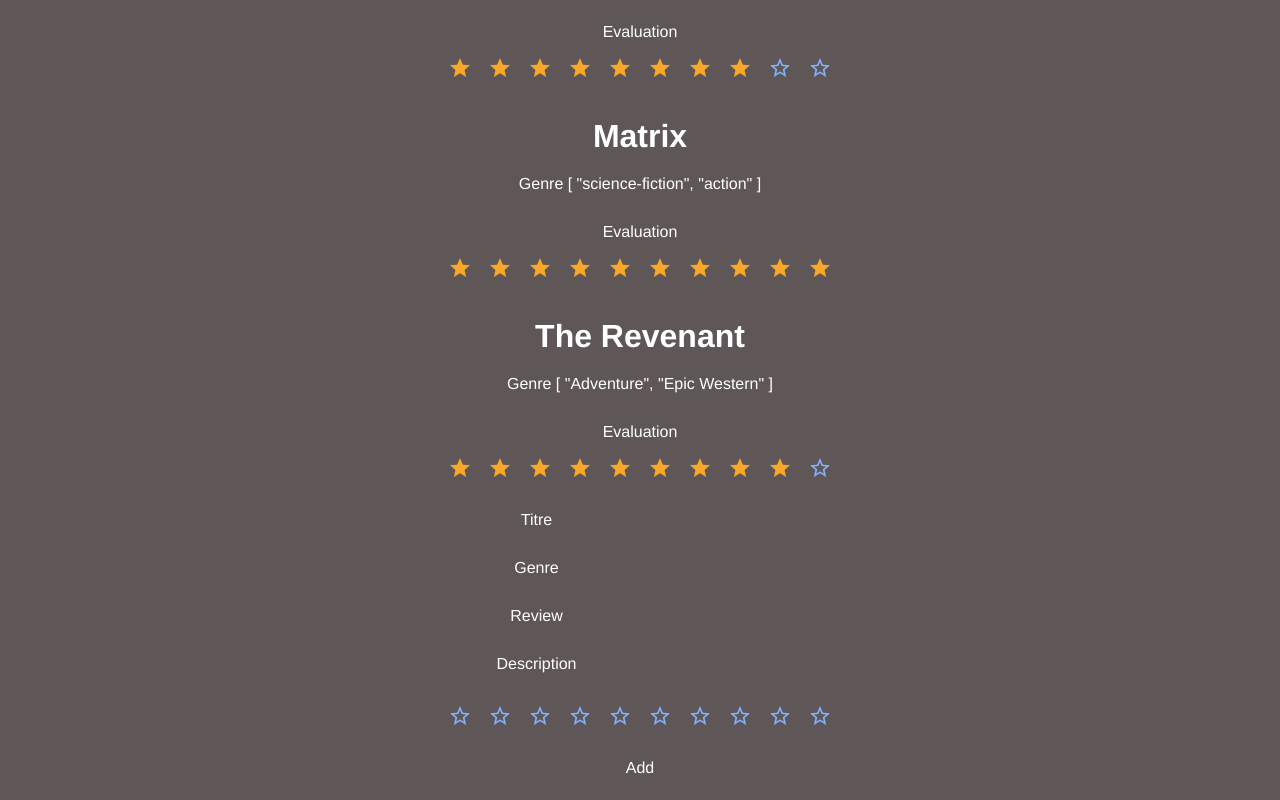
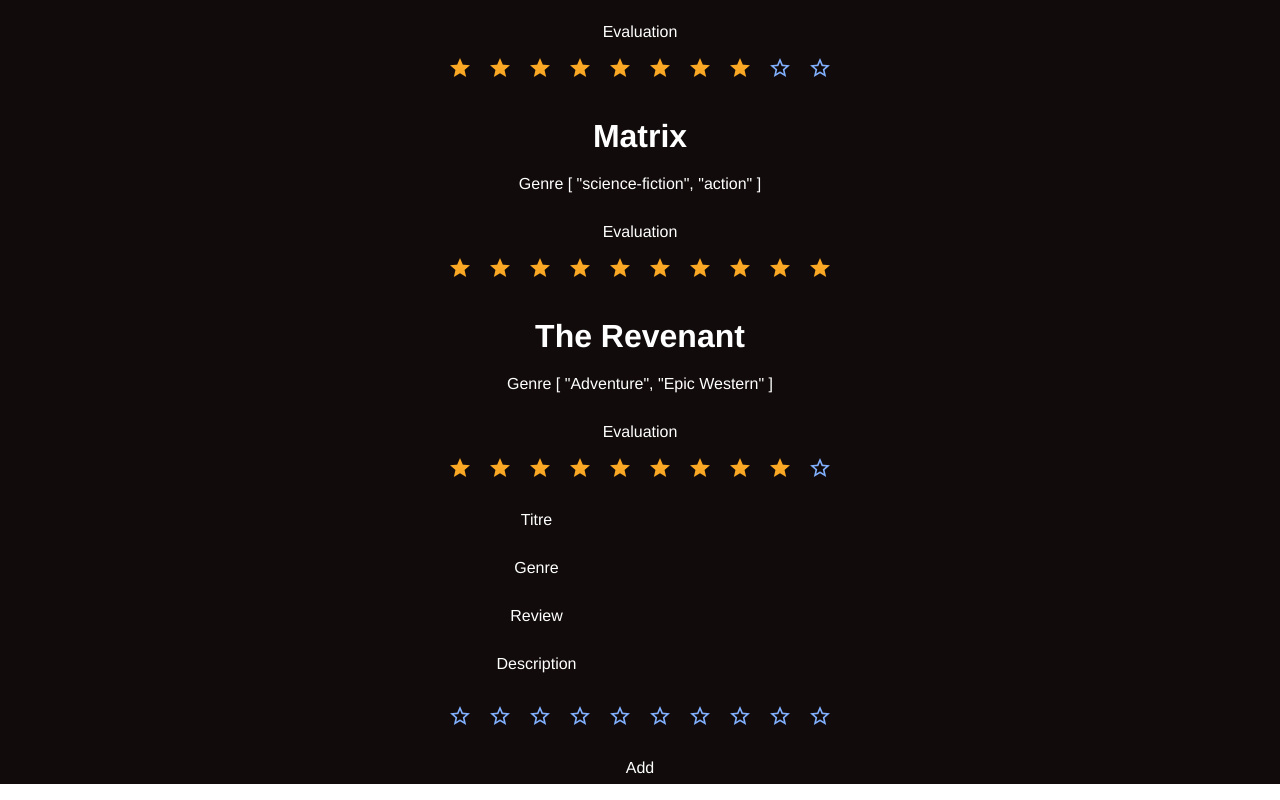
Before and after one commit to wissemchaehd/vueflix, a Vue app in the folder vueflix/: page / in a window 1280 px wide. Shown: the part 364-1164 px from the top of the page. Built offline with nearby package versions, Linux system fonts and the light colour scheme.

Commit message:
technique parent enfant

```diff
--- a/vueflix/src/App.vue
+++ b/vueflix/src/App.vue
@@ -16,8 +16,8 @@
             </select>
 
           <Movie v-for="movie in filtermovies" :key="movie.id" :movie ="movie"/>
-            <MovieCreation :addnewmovies = "addmovie"/>
-
+<!--            <MovieCreation :addnewmovies = "addmovie"/>-->
+            <MovieCreation  @addnewmovies="setMessage" />
 
 
 
@@ -46,7 +46,7 @@
                   {
                     title: "",
                     genres: [],
-                    rating: 0 ,
+                    rating: "",
                     review: "",
                     description: "",
                   },
@@ -80,27 +80,29 @@
 
               ],
             }
-          },
-
-          methods:{
-            addmovie(newmovie) {
-              this.movies.push({
-                id : this.movies.length + 1,
-                title: newmovie.title,
-                genres: newmovie.genres,
-                rating: newmovie.rating,
-                review: newmovie.review,
-                description: newmovie.description
-              });
-
-          }
-
-
 
           },
+          // methods:{
+          //   addmovie(newmovie) {
+          //     this.movies.push({
+          //       id : this.movies.length + 1,
+          //       title: newmovie.title,
+          //       genres: newmovie.genres,
+          //       rating: newmovie.rating,
+          //       review: newmovie.review,
+          //       description: newmovie.description
+          //     });
+          //
+          // }
+          // },
+          methods: {
+            setMessage(payload) {
+              this.newmovie = payload
+              this.movies.push(this.newmovie);
+            }
 
+          },
           computed: {
-
 
             filtermovies: function () {
               if (this.selected == "") {
@@ -115,11 +117,12 @@
               return this.filtermovies.length;
             },
           }
-        }
+        };
+
       </script>
 
 <style lang="scss">
-$bg-color: #5f5757;
+$bg-color: #110b0b;
 
 #app {
 
--- a/vueflix/src/components/MovieCreation.vue
+++ b/vueflix/src/components/MovieCreation.vue
@@ -4,7 +4,7 @@
   <div id="MovieCreation">
 
 
-
+<form>
   <p>
     <label for="name">Titre</label>
     <input
@@ -48,11 +48,12 @@
         length="10" color="yellow darken-3"
     ></v-rating>
     </p>
-  <p>
 
-    <button class= "button" type="submit" @click="add()">Add</button>
-  </p>
 
+<!--    <button class= "button" type="submit" @click="add()">Add</button>-->
+    <button type="button" @click="emitCustomEvent()">Add</button>
+
+</form>
   </div>
 
 </template>
@@ -73,15 +74,18 @@
     }
 
   },
-  props: {
-    addnewmovies: Function,
+  // props: {
+  //   addnewmovies: Function,
+  // },
+  methods: {
+    // add() {
+    //   this.addnewmovies(this.newmovie)
+      emitCustomEvent()
+      {
+        this.$emit("addnewmovies", this.newmovie)
+
+      }
   },
-  methods: {
-    add() {
-        this.addnewmovies(this.newmovie)
-      },
-  },
-
 
 }
 </script>
```
